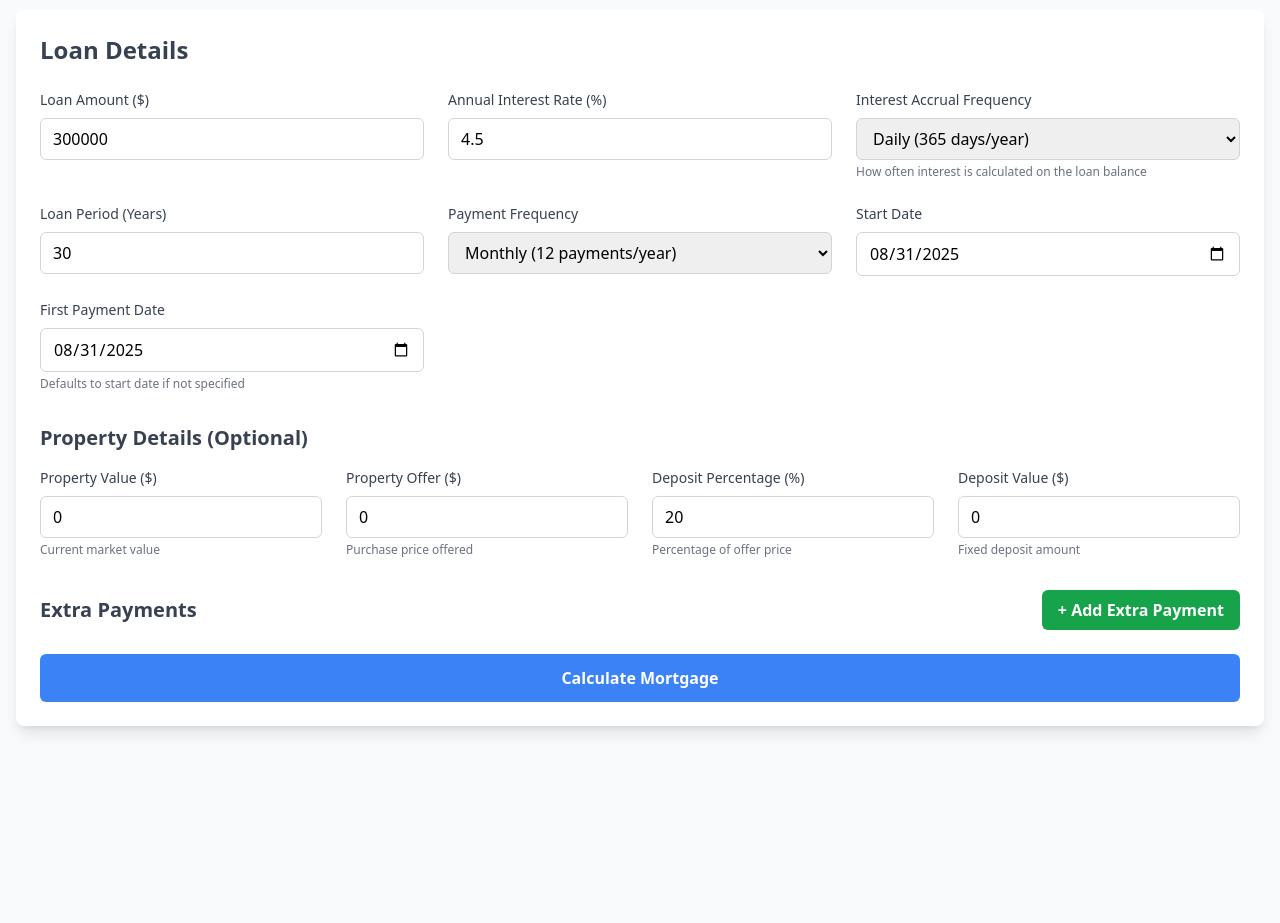
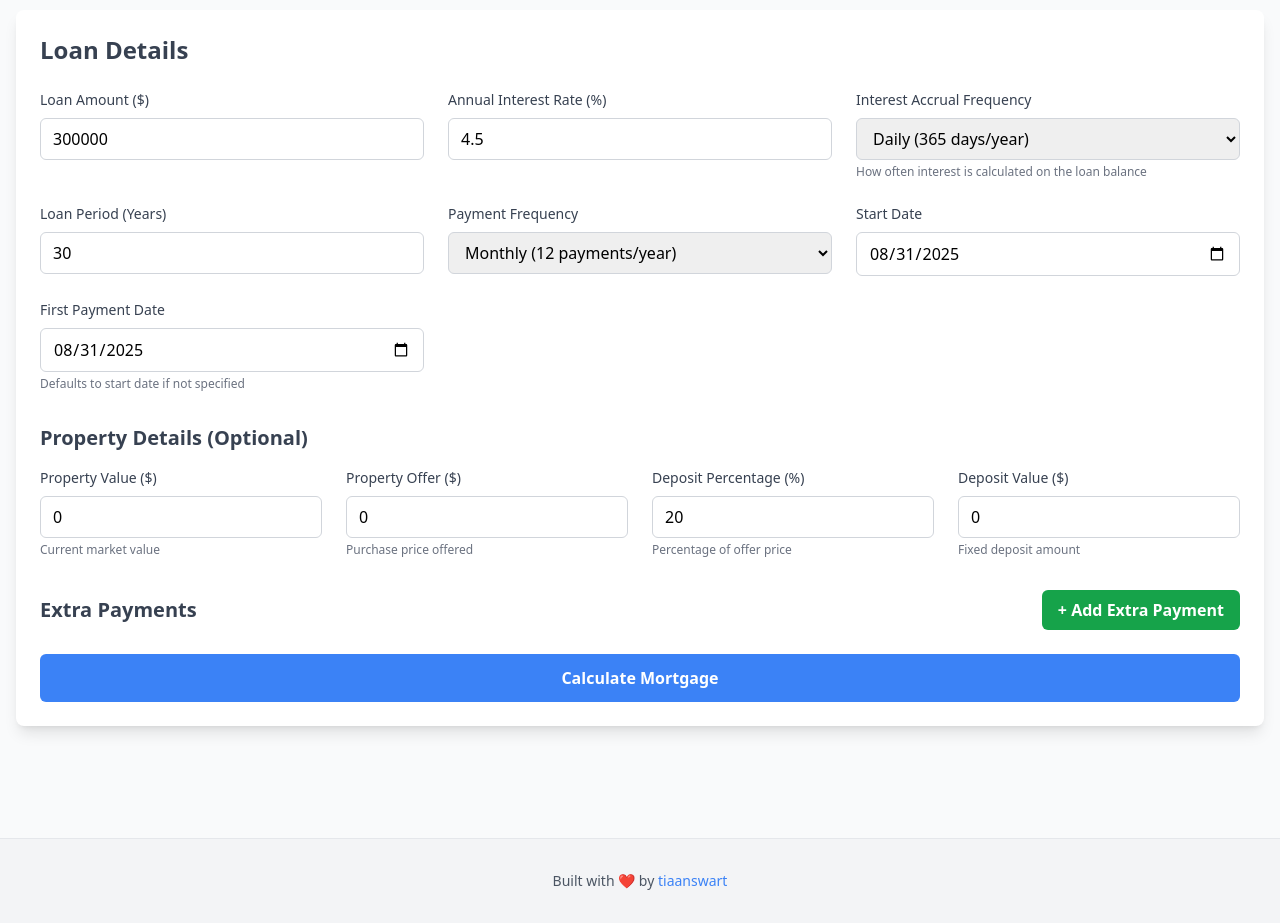
Before and after one commit to tiaanswart/mortgage-calculator, a website: page index.html in a window 1280 px wide. Shown: the part 102-1025 px from the top of the page. Before the commit the page ends 892 px from the top, so only its background shows below. Drawn offline with nearby package versions, Linux system fonts and the light colour scheme.

Commit message:
Update index.html

```diff
--- a/index.html
+++ b/index.html
@@ -65,6 +65,9 @@
     <meta name="apple-mobile-web-app-title" content="Mortgage Calculator" />
     <meta name="application-name" content="Mortgage Calculator" />
     <meta name="mobile-web-app-capable" content="yes" />
+
+    <!-- Prevent iframe embedding -->
+    <meta http-equiv="X-Frame-Options" content="DENY" />
 
     <!-- Canonical URL -->
     <link rel="canonical" href="https://tiaanswart.github.io/mortgage-calculator/" />
@@ -536,6 +539,23 @@
       </div>
     </div>
 
+    <!-- Footer -->
+    <footer class="mt-12 py-8 bg-gray-100 border-t border-gray-200">
+      <div class="container mx-auto px-4 text-center">
+        <p class="text-gray-600 text-sm">
+          Built with ❤️ by
+          <a
+            href="https://github.com/tiaanswart/mortgage-calculator"
+            target="_blank"
+            rel="noopener noreferrer"
+            class="text-primary hover:text-secondary font-medium transition duration-200"
+          >
+            tiaanswart
+          </a>
+        </p>
+      </div>
+    </footer>
+
     <script
       src="script.js"
       integrity="sha384-VB2vaaoTTo+/ElsQ96MWBl6pLn96svAe784Gn7UfdYDeF+DlOd1F2kN7mCJp9PAF"
```
